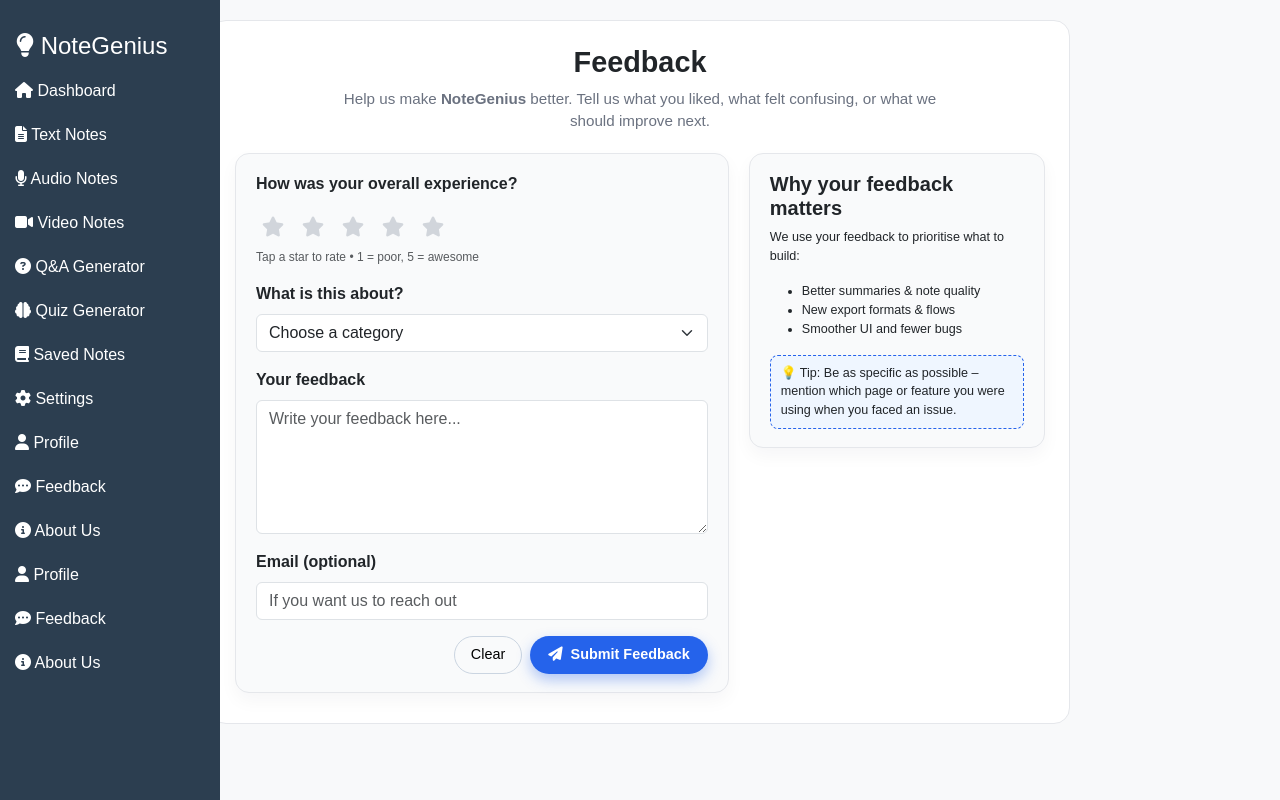
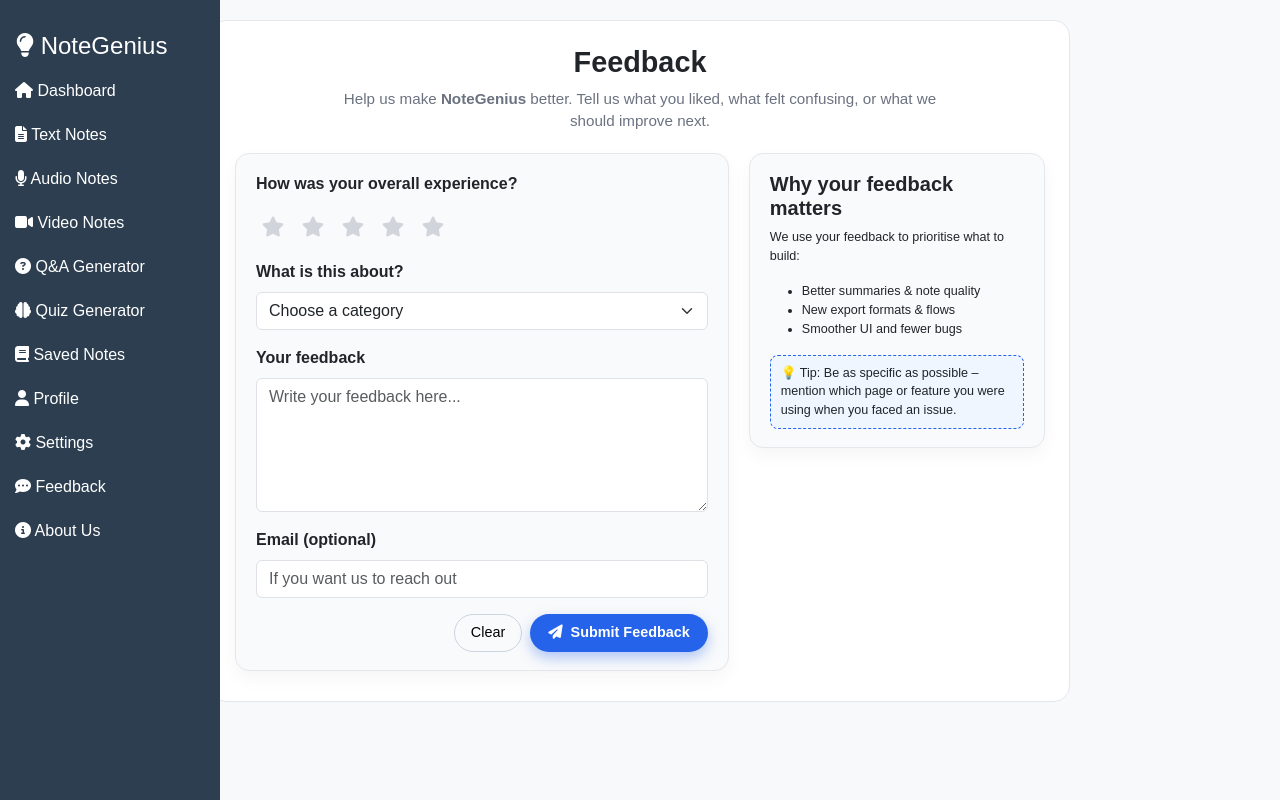
Before and after one commit to Anjali-990/Project-NoteGenius, a Django app: page /feedback/ in a window 1280 px wide. Run offline with Django 5.2, Linux system fonts and the light colour scheme.

Commit message:
Added new features and fixed bugs

```diff
--- a/myapp/templates/feedback.html
+++ b/myapp/templates/feedback.html
@@ -39,9 +39,6 @@
               </button>
             </div>
             <input type="hidden" id="ratingInput" name="rating" value="0" />
-            <p class="star-caption small text-muted mt-1">
-              Tap a star to rate • 1 = poor, 5 = awesome
-            </p>
           </div>
 
           <!-- Category -->
--- a/myapp/templates/index.html
+++ b/myapp/templates/index.html
@@ -76,22 +76,22 @@
               >
             </li>
             <li class="nav-item">
+              <a class="nav-link" href="{% url 'profile' %}"
+                ><i class="fas fa-user"></i> Profile</a
+              >
+            </li>
+            <li class="nav-item">
               <a class="nav-link" href="{% url 'settings' %}"
                 ><i class="fas fa-cog"></i> Settings</a
               >
             </li>
             <li class="nav-item">
-              <a class="nav-link" href="{% url 'profile' %}"
-                ><i class="fas fa-user"></i> Profile</a
-              >
-            </li>
-            <li class="nav-item">
-              <a class="nav-link" href="#"
+              <a class="nav-link" href="{% url 'feedback' %}"
                 ><i class="fas fa-comment-dots"></i> Feedback</a
               >
             </li>
             <li class="nav-item">
-              <a class="nav-link" href="#"
+              <a class="nav-link" href="{% url 'about' %}"
                 ><i class="fas fa-circle-info"></i> About Us</a
               >
             </li>
@@ -122,15 +122,16 @@
       <a href="{% url 'savednotes' %}"
         ><i class="fas fa-book"></i> Saved Notes</a
       >
-      <a href="{% url 'settings' %}"><i class="fas fa-cog"></i> Settings</a>
       <a href="{% url 'profile' %}" class="nav-link"
         ><i class="fas fa-user"></i> Profile</a
       >
-      <a href="#"><i class="fas fa-comment-dots"></i> Feedback</a>
-      <a href="#"><i class="fas fa-circle-info"></i> About Us</a>
-      <a href="{% url 'profile' %}" class="nav-link"><i class="fas fa-user"></i> Profile</a>
-      <a href="{% url 'feedback' %}"><i class="fas fa-comment-dots"></i> Feedback</a>
-      <a href="{% url 'about' %}"><i class="fas fa-circle-info"></i> About Us</a>
+      <a href="{% url 'settings' %}"><i class="fas fa-cog"></i> Settings</a>
+      <a href="{% url 'feedback' %}"
+        ><i class="fas fa-comment-dots"></i> Feedback</a
+      >
+      <a href="{% url 'about' %}"
+        ><i class="fas fa-circle-info"></i> About Us</a
+      >
     </div>
 
     <!-- Main Content -->
```
